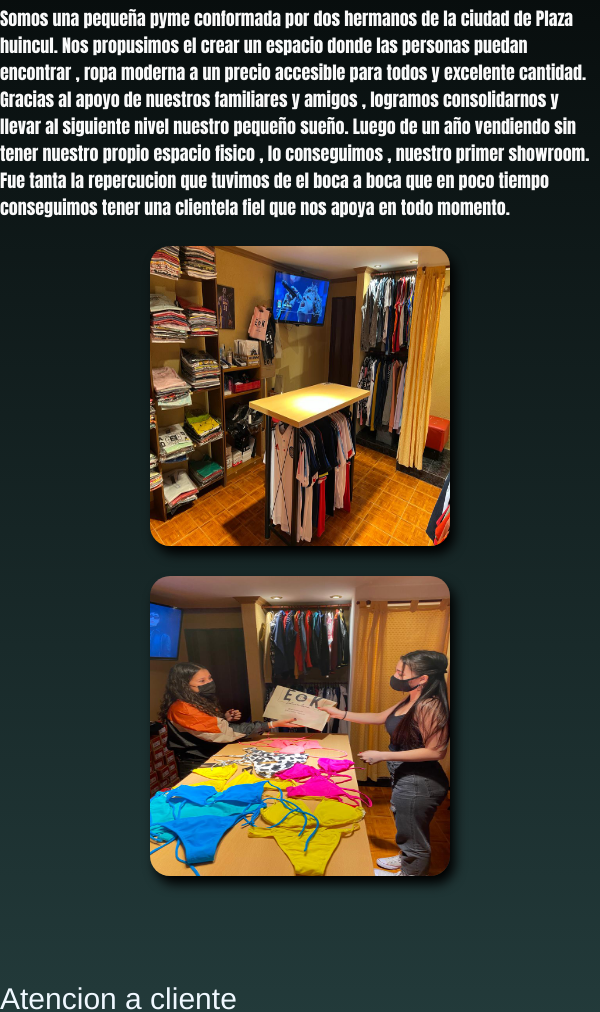
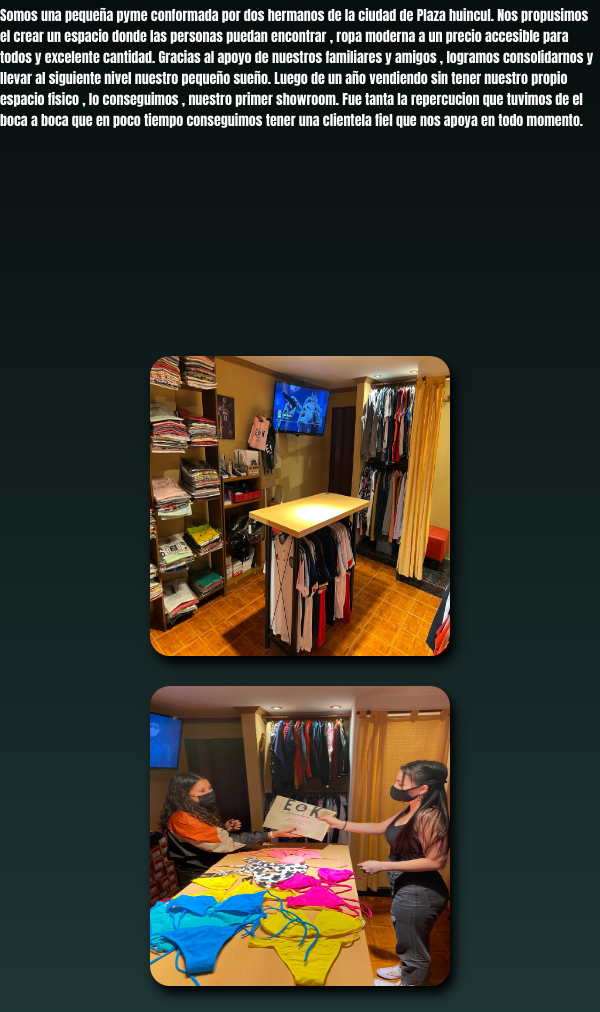
Before and after one commit to GLvalenzuela/Ekindumentaria, a website: page nosotros.html in a window 600 px wide. Shown: the part 322-1334 px from the top of the page. Drawn offline with nearby package versions, Linux system fonts and the light colour scheme.

Commit message:
entrega final correcion

```diff
--- a/scss/_nosotros.scss
+++ b/scss/_nosotros.scss
@@ -138,7 +138,7 @@ h1 {
     "header"
     "body"
     "footer";
-    grid-template-rows: 100px 1500px 220px;
+    grid-template-rows: 100px 1700px 220px;
     }
     .gridcontainer{
         display: flex;
@@ -159,7 +159,7 @@ h1 {
     .containerimg4{
         width: 300px;
         height: 300px;
-        margin-top: 35px;
+        margin-top: 145px;
     }
     .containerimg4 img {
         width: 300px;
@@ -185,7 +185,7 @@ h1 {
         width: 13rem;
     }
     .historia p {
-        font-size: 18px;
+        font-size: 14px;
     }
 }
 
```
Also changed, not shown: css/styles.css.
